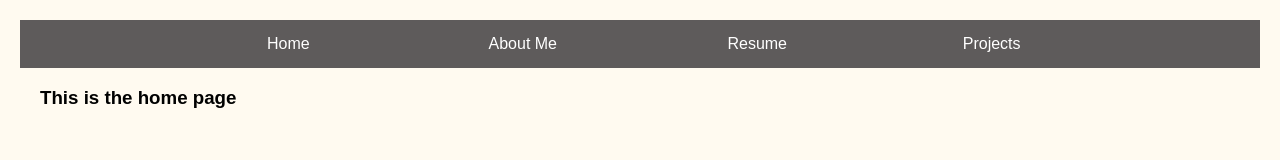
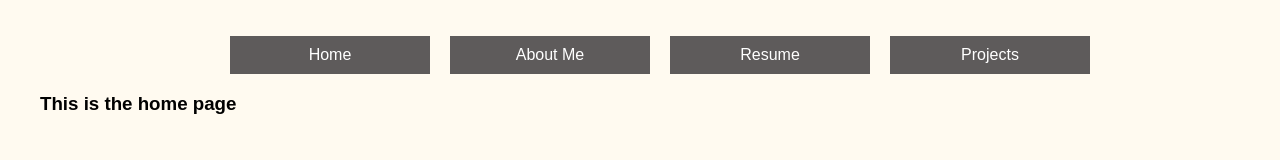
Before and after one commit to jay-choo/MyWebsite, a website built with Vite: page index.html in a window 1280 px wide. Built offline with nearby package versions, Linux system fonts and the light colour scheme; a web font is replaced by a local one.

Commit message:
Add files via upload

```diff
--- a/styles.css
+++ b/styles.css
@@ -5,22 +5,19 @@ h1{
     text-align: center;
 }
 .navbar ul{
-    display:block;
+    display:flex;
+    justify-content: center;
     list-style-type: none;
-    background-color: #5e5b5b;
-    padding: 0px;
-    margin: 0px;
-    margin-left:auto;
-    margin-right:auto;
+    padding: auto;
     overflow: hidden;
-    text-align: center;
 
 }
 .navbar a{
     width: 200px;
     color:white;
     text-decoration: none;
-    padding: 15px;
+    padding-top: 10px;
+    padding-bottom: 10px;
     display: block;
     text-align: center;
 }
@@ -28,7 +25,10 @@ h1{
     background-color: #222222;
 }
 .navbar li{
+    background-color: #5e5b5b;
     display: inline-block;
+    margin-left:10px;
+    margin-right:10px;
 }
 
 
```
